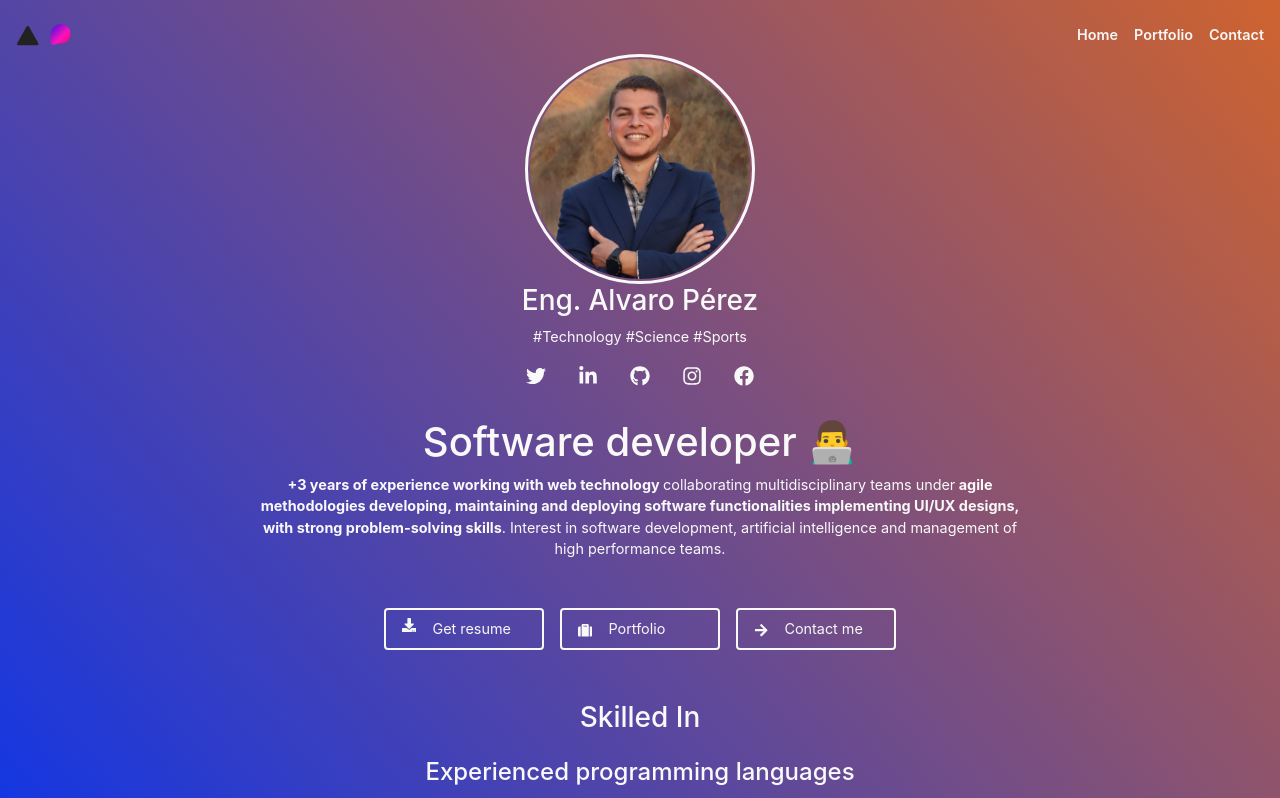
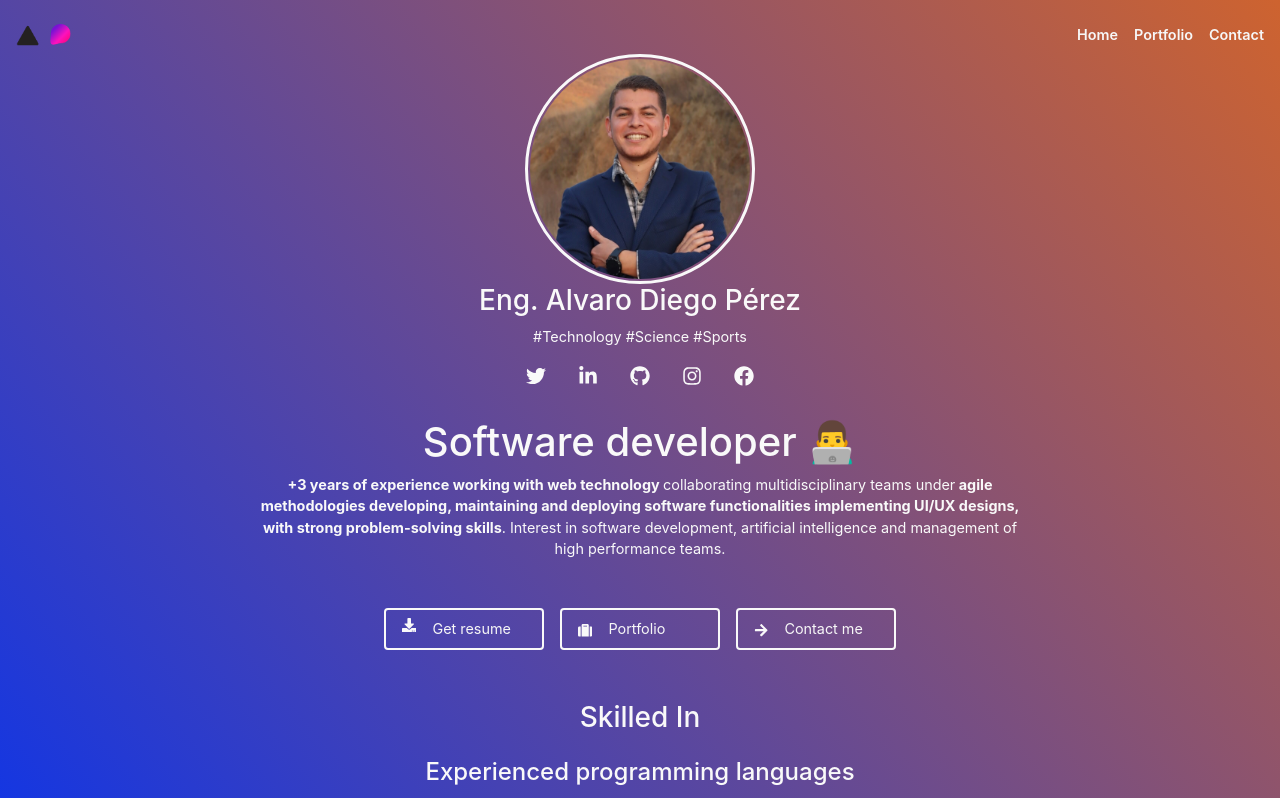
Before and after one commit to dapv67/portfolio, a React (Create React App) app: page / in a window 1280 px wide. Shown: the top 798 px of the page. Built offline with nearby package versions, Linux system fonts and the light colour scheme.

Commit message:
other text modified

```diff
--- a/src/components/Header.js
+++ b/src/components/Header.js
@@ -19,7 +19,7 @@ export default function Header() {
           <img loading="lazy" src={yo} alt="" className="logo" />
         </div>
       </div>
-      <h3> Eng. Alvaro Pérez </h3>
+      <h3> Eng. Alvaro Diego Pérez </h3>
       <p>#Technology #Science #Sports</p>
 
       <div className="social-icons">
```
